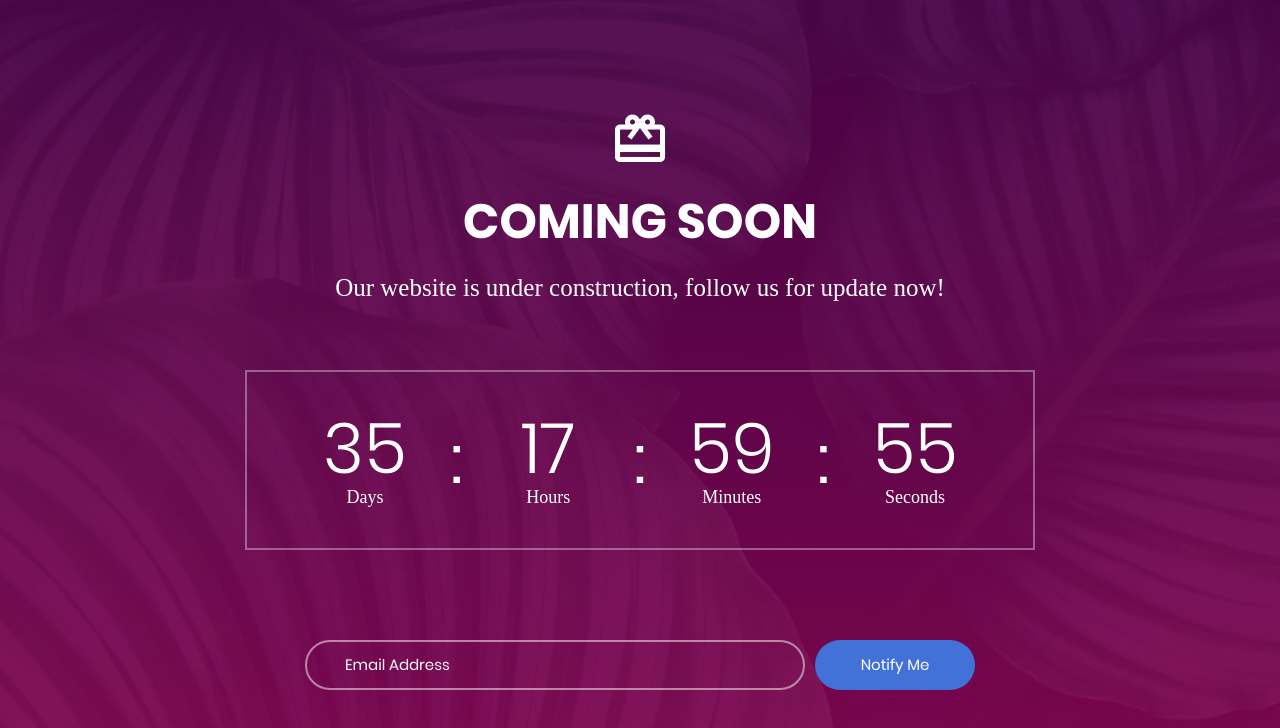
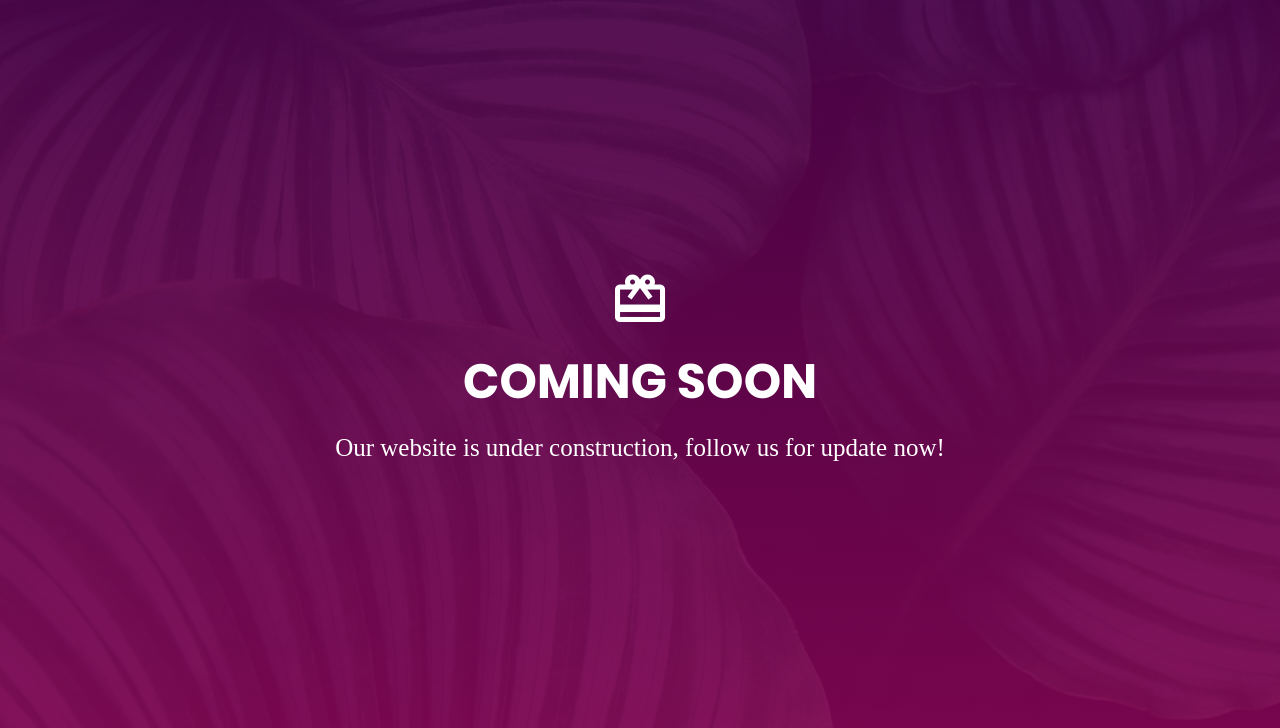
Before and after one commit to Baneeishaque/comingsoon_08, a plain HTML site: page index.html in a window 1280 px wide. Drawn offline with Linux system fonts and the light colour scheme; a web font is replaced by a local one.

Commit message:
Update index.html

```diff
--- a/index.html
+++ b/index.html
@@ -38,7 +38,7 @@
 				Our website is under construction, follow us for update now!
 			</p>
 
-			<div class="flex-w flex-sa-m cd100 bor1 p-t-42 p-b-22 p-l-50 p-r-50 respon1">
+			<!-- <div class="flex-w flex-sa-m cd100 bor1 p-t-42 p-b-22 p-l-50 p-r-50 respon1">
 				<div class="flex-col-c-m wsize2 m-b-20">
 					<span class="l1-txt2 p-b-4 days">35</span>
 					<span class="m2-txt2">Days</span>
@@ -64,9 +64,9 @@
 					<span class="l1-txt2 p-b-4 seconds">39</span>
 					<span class="m2-txt2">Seconds</span>
 				</div>
-			</div>
+			</div> -->
 
-			<form class="flex-w flex-c-m contact100-form validate-form p-t-70">
+			<!-- <form class="flex-w flex-c-m contact100-form validate-form p-t-70">
 				<div class="wrap-input100 validate-input where1" data-validate = "Email is required: ex@abc.xyz">
 					<input class="s1-txt1 placeholder0 input100" type="text" name="email" placeholder="Email Address">
 					<span class="focus-input100"></span>
@@ -75,7 +75,7 @@
 				<button class="flex-c-m s1-txt1 size2 how-btn trans-04 where1">
 					Notify Me
 				</button>
-			</form>
+			</form>			 -->
 		</div>
 	</div>
 
```
